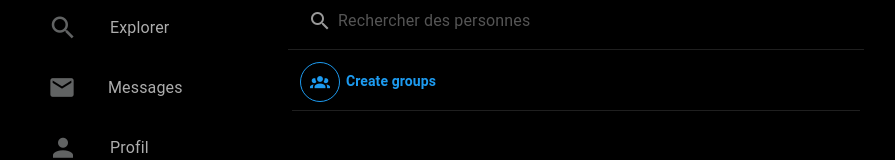
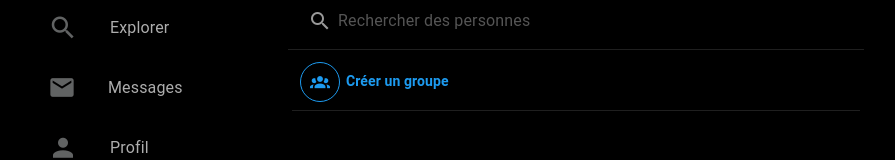
Before and after one commit to projet-specialite-groupe-2/twittix-front-user, a Vue app: page /messages in a window 1280 px wide. Both pictures are taken after a click on the button 652 px from the left and 62 px from the top of the page. Shown: the part 152-312 px from the top of the page, without its empty margins (64-959 px from the left). Built offline with nearby package versions, Linux system fonts and the light colour scheme; grey boxes are pictures that could not be loaded.

Commit message:
add translations and add enum for messages page

```diff
--- a/src/assets/locales/en.json
+++ b/src/assets/locales/en.json
@@ -41,7 +41,8 @@
             "signalConversation": "Report conversation",
             "newMessage": "New message",
             "searchPeople": "Search people",
-            "next": "Next"
+            "next": "Next",
+            "createGroup": "Create group"
         }
     },
     "errors": {
--- a/src/assets/locales/fr.json
+++ b/src/assets/locales/fr.json
@@ -41,7 +41,8 @@
             "signalConversation": "Signaler la conversation",
             "newMessage": "Nouveau message",
             "searchPeople": "Rechercher des personnes",
-            "next": "Suivant"
+            "next": "Suivant",
+            "createGroup": "Créer un groupe"
         }
     },
     "errors": {
--- a/src/core/types/enums/pageNameEnum.ts
+++ b/src/core/types/enums/pageNameEnum.ts
@@ -1,6 +1,7 @@
 enum PageNameEnum {
-	LOGIN = 'Login',
-	MAIN = 'Main',
+  LOGIN = 'Login',
+  MAIN = 'Main',
+  MESSAGES = 'Messages',
 }
 
 export default PageNameEnum
--- a/src/router/index.ts
+++ b/src/router/index.ts
@@ -17,7 +17,7 @@ const routes = [
   },
   {
     path: '/messages',
-    name: 'messages',
+    name: PageNameEnum.MESSAGES,
     component: () => import('../views/MessagesView.vue'),
     meta: {
       sidebar: true,
--- a/src/views/MessagesView.vue
+++ b/src/views/MessagesView.vue
@@ -101,7 +101,7 @@
                             <v-col cols="11" class="align-start justify-start">
                               <v-row class="d-flex align-center ga-2 w-100">
                                 <span class="text-subtitle-2 font-weight-bold text-blue">
-                                  Create groups
+                                  {{ $t('view.messagesPage.createGroup') }}
                                 </span>
                               </v-row>
                             </v-col>
```
